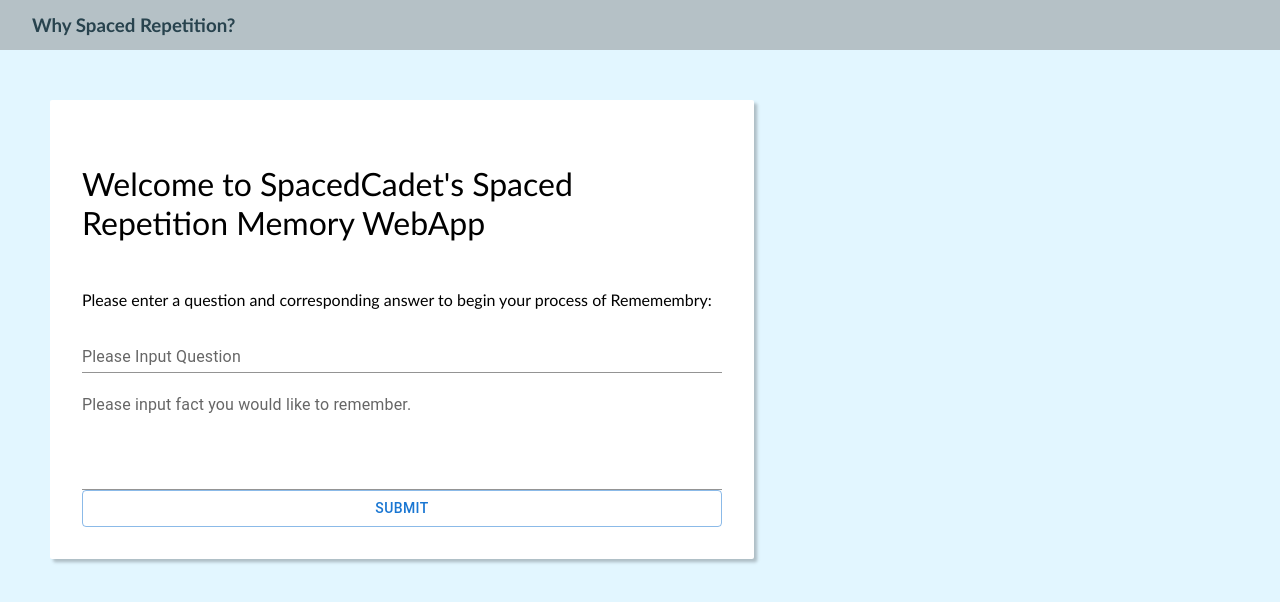
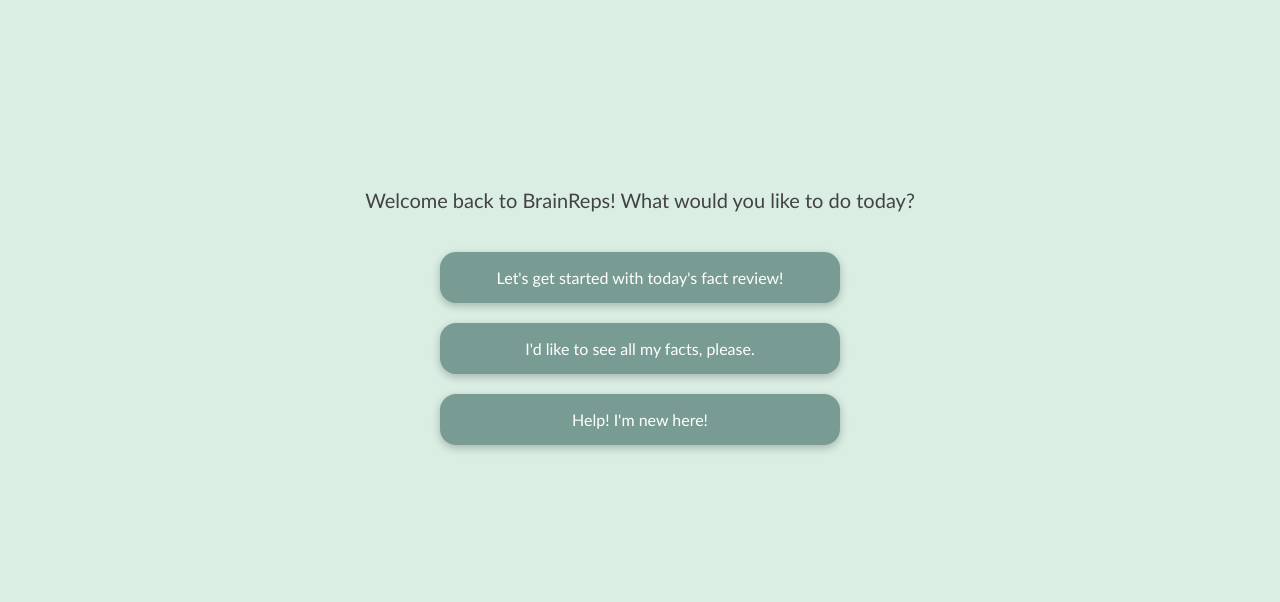
Before and after one commit to eshuffman/today-i-learned, a React app in the folder today-i-learned-ui/: page / in a window 1280 px wide. Built offline with nearby package versions, Linux system fonts and the light colour scheme.

Commit message:
tweaks to home page

```diff
--- a/today-i-learned-ui/src/components/app/App.js
+++ b/today-i-learned-ui/src/components/app/App.js
@@ -4,16 +4,15 @@
 } from 'react-router-dom';
 import { ToastContainer } from 'react-toastify';
 import 'react-toastify/dist/ReactToastify.css';
-import Home from '../home/Home';
-import Navbar from '../navbar/Navbar';
+//import Home from '../home/Home';
+import Landing from '../landing/Landing';
 import Why from '../why/Why';
 
 const App = () => (
   <BrowserRouter>
-    <Navbar />
     <div id="content">
       <Routes>
-        <Route path="/" element={ <Home />} />
+        <Route path="/" element={ <Landing />} />
         <Route path="/why" element={ <Why />} />
       </Routes>
       <ToastContainer
--- a/today-i-learned-ui/src/components/app/App.module.css
+++ /dev/null
@@ -1,30 +0,0 @@
-body{
-  background-color: #e2f6ff;
-  align-items: center;
-}
-
-.AppContainer {
-  display: flex;
-  justify-content: center;
-  font-family: 'Gill Sans', 'Gill Sans MT', Calibri, 'Trebuchet MS', sans-serif;
-  color: #ffffff;
-}
-
-.factWrapper {
-  display: grid;
-  width: 50%;
-  border-radius: 2px;
-  border-color: #666666;
-  padding: 2em;
-  margin: 50px;
-  box-shadow: .2em .2em .2em rgba(0,0,0,0.23);
-  background: rgb(255, 255, 255);
-  height: fit-content;
-  font-family: 'Gill Sans', 'Gill Sans MT', Calibri, 'Trebuchet MS', sans-serif;
-  text-align: left;
-  justify-content: center;
-}
-
-.title {
-  font-size: 2em;
-}
--- a/today-i-learned-ui/src/components/home/Home.js
+++ b/today-i-learned-ui/src/components/home/Home.js
@@ -6,17 +6,18 @@
 
 function Home() {
 
-  const [newFact, setNewFact] = useState({question: '', fact: ''})
+  const [newFact, setNewFact] = useState({question: '', tidbit: ''})
 
   const factInfo = {
     question: (newFact.question),
-    fact: (newFact.fact)
+    tidbit: (newFact.tidbit)
   }
   /**
    * attemptFactSubmit posts new question and corresponding fact to API. A success or error toast is displayed as appropraite.
    * If fields are not filled out, the post does not happen.
    */
   const attemptFactSubmit = () => {
+      console.log(factInfo)
       postNewFact(factInfo)
         .catch(() => {
           toast.error("A server error occured. Your fact could not be added to the Fact Vault.");
@@ -51,12 +52,12 @@
             onChange={onFactChange}
           />
           <TextField
-            id="fact"
+            id="tidbit"
             multiline
             rows={4}
             label="Please input fact you would like to remember."
             variant="standard"
-            value={newFact.fact}
+            value={newFact.tidbit}
             onChange={onFactChange}
         />
         <Button variant="outlined" onClick={attemptFactSubmit}>Submit</Button>
--- a/today-i-learned-ui/src/components/home/Home.module.css
+++ b/today-i-learned-ui/src/components/home/Home.module.css
@@ -1,7 +1,4 @@
-body{
-    background-color: #e2f6ff;
-    align-items: center;
-  }
+
 
   .AppContainer {
     display: flex;
--- /dev/null
+++ b/today-i-learned-ui/src/components/landing/Landing.js
@@ -0,0 +1,65 @@
+import React from 'react';
+import styles from './Landing.module.css';
+
+function Landing() {
+
+    const handleFactReviewClick = () => {
+        console.log('hi')
+    }
+
+    const handleAllFactsClick = () => {
+        console.log('all facts plz')
+    }
+
+    const handleTutorialPageClick = () => {
+        console.log('wut')
+    }
+//   const [newFact, setNewFact] = useState({question: '', tidbit: ''})
+
+//   const factInfo = {
+//     question: (newFact.question),
+//     tidbit: (newFact.tidbit)
+//   }
+//   /**
+//    * attemptFactSubmit posts new question and corresponding fact to API. A success or error toast is displayed as appropraite.
+//    * If fields are not filled out, the post does not happen.
+//    */
+//   const attemptFactSubmit = () => {
+//       console.log(factInfo)
+//       postNewFact(factInfo)
+//         .catch(() => {
+//           toast.error("A server error occured. Your fact could not be added to the Fact Vault.");
+//         });
+//   };
+
+//   /**
+//    * onFactChange allows fields to be typed into, and sends typed information
+//    * into newFact useState.
+//    * @param {*} e field being typed into.
+//    */
+//    const onFactChange = (e) => {
+//     setNewFact({ ...newFact, [e.target.id]: e.target.value });
+//   };
+
+  return (
+    <div className={styles.appContainer}>
+          <div className={styles.innerContainer}>
+          <p className={styles.welcome}>
+            Welcome back to BrainReps! What would you like to do today?
+          </p>
+
+              <button onClick={handleFactReviewClick}>
+                Let's get started with today's fact review!
+              </button>
+              <button onClick={handleAllFactsClick}>
+                I'd like to see all my facts, please.
+              </button>
+              <button onClick={handleTutorialPageClick}>
+                Help! I'm new here!
+              </button>
+        </div>
+    </div>
+  );
+}
+
+export default Landing;
--- /dev/null
+++ b/today-i-learned-ui/src/components/landing/Landing.module.css
@@ -0,0 +1,44 @@
+.appContainer {
+    font-size: 20px;
+    display: flex;
+    align-items: center;
+    justify-content: center;
+
+}
+
+.innerContainer {
+    margin-top: 20vh;
+    gap: 20px;
+    width: 50vw;
+    display: flex;
+    flex-direction: column;
+    align-items: center;
+}
+.welcome {
+    display: flex;
+}
+
+button {
+    border-radius: 1em;
+    display: inline-block;
+    border: none;
+    padding: 1rem 2rem;
+    margin: 0;
+    text-decoration: none;
+    background: #789b93;
+    color: white;
+    box-shadow: rgba(0, 0, 0, 0.24) 0px 3px 8px;
+    font-size: 1rem;
+    width: 400px;
+    font-family:'Gill Sans', 'Gill Sans MT', Calibri, 'Trebuchet MS', sans-serif;
+    cursor: pointer;
+    text-align: center;
+    transition: background 250ms ease-in-out,
+                transform 150ms ease;
+    -webkit-appearance: none;
+    -moz-appearance: none;
+}
+
+button:hover {
+    background: #65837c;
+}
--- a/today-i-learned-ui/src/components/why/Why.module.css
+++ b/today-i-learned-ui/src/components/why/Why.module.css
@@ -1,8 +1,3 @@
-body{
-    background-color: #e2f6ff;
-    align-items: center;
-  }
-
   .AppContainer {
     display: flex;
     justify-content: center;
--- a/today-i-learned-ui/src/index.css
+++ b/today-i-learned-ui/src/index.css
@@ -1,13 +1,7 @@
 body {
-  margin: 0;
-  font-family: -apple-system, BlinkMacSystemFont, 'Segoe UI', 'Roboto', 'Oxygen',
-    'Ubuntu', 'Cantarell', 'Fira Sans', 'Droid Sans', 'Helvetica Neue',
-    sans-serif;
+  font-family:'Gill Sans', 'Gill Sans MT', Calibri, 'Trebuchet MS', sans-serif;
+  color: #444343;
   -webkit-font-smoothing: antialiased;
   -moz-osx-font-smoothing: grayscale;
+  background-color: #daeee3;
 }
-
-code {
-  font-family: source-code-pro, Menlo, Monaco, Consolas, 'Courier New',
-    monospace;
-}
```
